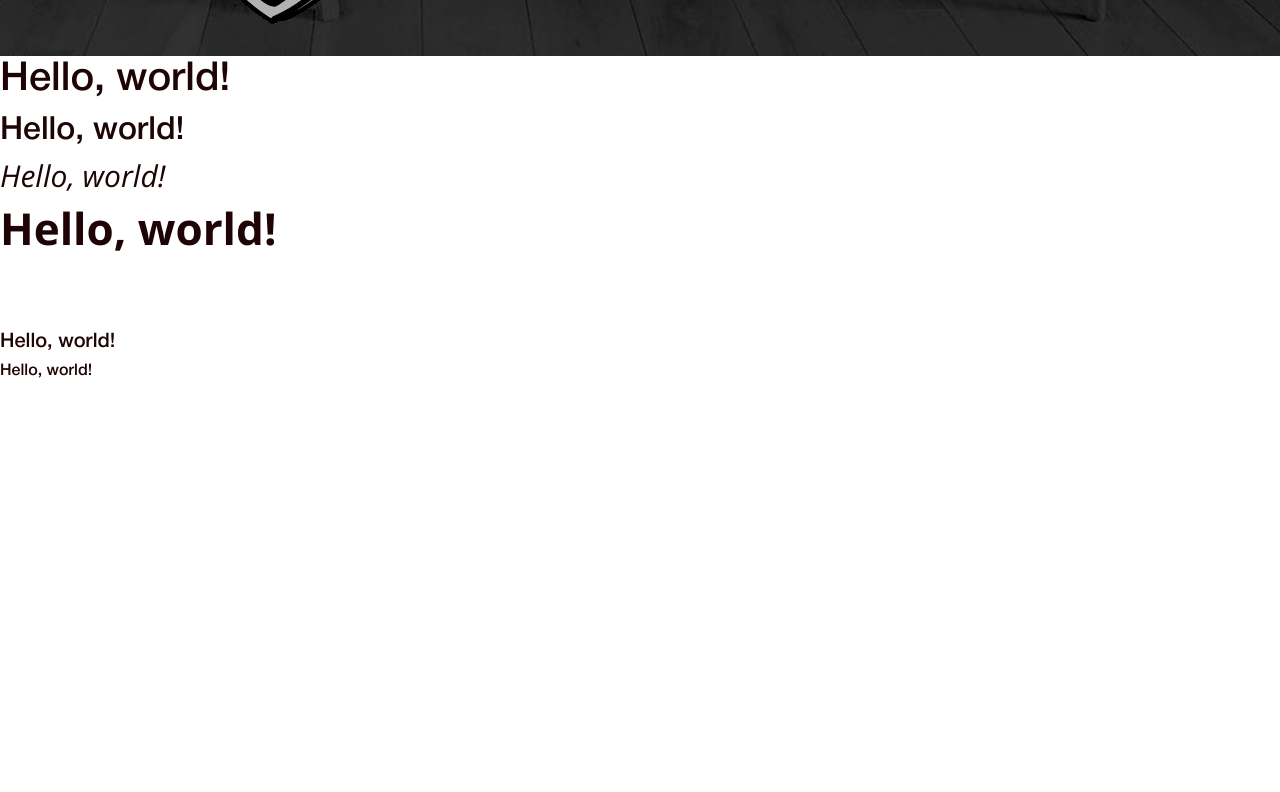
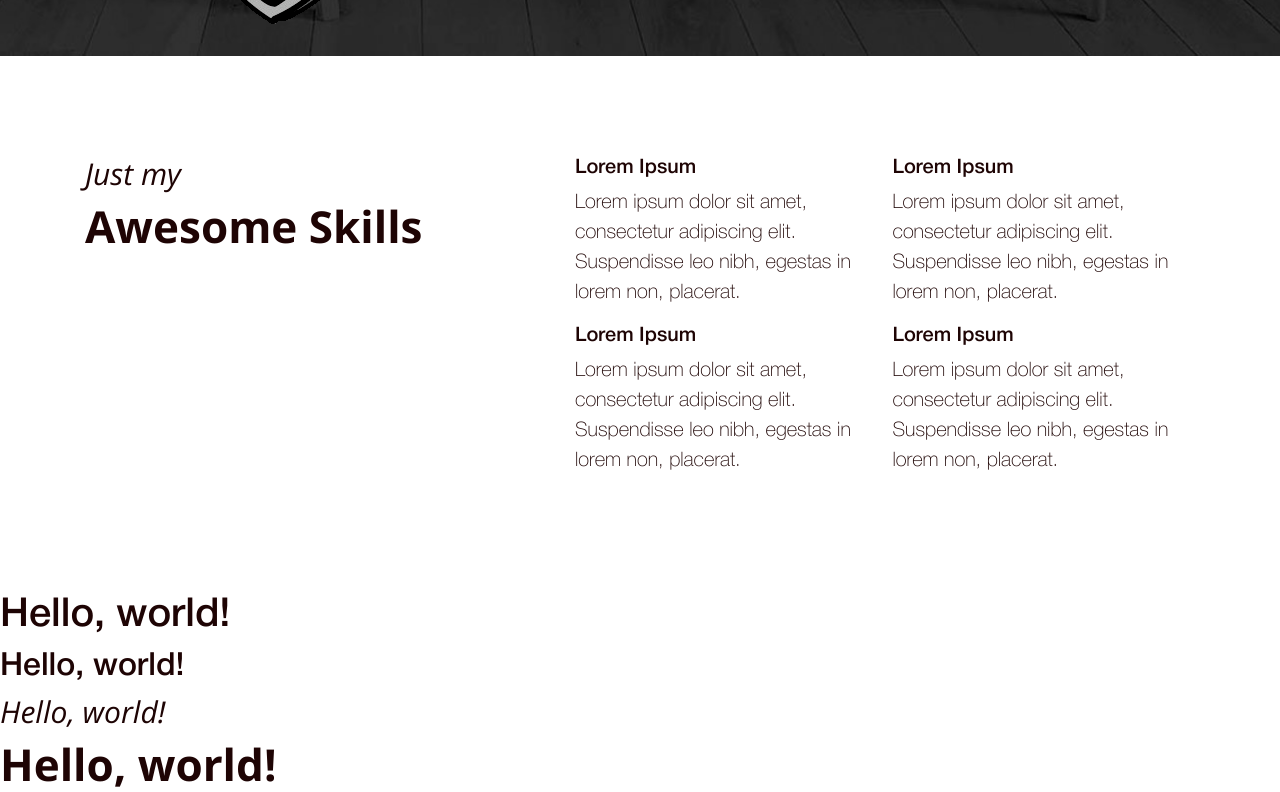
Before and after one commit to markevillive/Knight, a plain HTML site: page index.html in a window 1280 px wide. Shown: the part 744-1536 px from the top of the page. Before the commit the page ends 1133 px from the top, so only its background shows below. Drawn offline with nearby package versions, Linux system fonts and the light colour scheme.

Commit message:
section 1

```diff
--- a/index.html
+++ b/index.html
@@ -72,6 +72,57 @@
         </div><!--------------------------END ROW--------------------------------------------------->
     </div><!-------------------------------------END CONTAINER------------------------------------------------>
 </header>
+<section class="section-skills">
+    <div class="container">
+    <div class="row">
+        <div class="col-md-5">
+            <h3>Just my</h3>
+            <h4>Awesome Skills</h4>
+
+        </div>
+        <!---------------------------END COL-MD-5 -------------------------------->
+        <div class="col-md-7">
+            <div class="container">
+                <div class="row">
+                    <div class="col-sm-6">
+                        <h5>Lorem Ipsum</h5>
+                        <p>
+                            Lorem ipsum dolor sit amet, consectetur adipiscing elit. Suspendisse leo nibh, egestas in lorem non, placerat.
+                        </p>
+                    </div>
+                    <div class="col-sm-6">
+                        <h5>Lorem Ipsum</h5>
+                        <p>
+                            Lorem ipsum dolor sit amet, consectetur adipiscing elit. Suspendisse leo nibh, egestas in lorem non, placerat.
+                        </p>
+                    </div>
+                </div><!-----------END ROW-------------->
+            </div><!-------------------END CONTAINER-------------------->
+            <div class="container">
+                <div class="row">
+                    <div class="col-sm-6">
+                        <h5>Lorem Ipsum</h5>
+                        <p>
+                            Lorem ipsum dolor sit amet, consectetur adipiscing elit. Suspendisse leo nibh, egestas in lorem non, placerat.
+                        </p>
+                    </div>
+                    <div class="col-sm-6">
+                        <h5>Lorem Ipsum</h5>
+                        <p>
+                            Lorem ipsum dolor sit amet, consectetur adipiscing elit. Suspendisse leo nibh, egestas in lorem non, placerat.
+                        </p>
+                    </div>
+                </div>
+            </div><!-------------------END CONTAINER-------------------->
+
+        </div>
+        <!-----------------------------END COL-MD-7---------------------------------->
+    </div>
+    <!------------------------------END ROW---------------------------------------------->
+    </div>
+    <!------------------------------------------------END CONTAINER----------------------------------->
+</section>
+<!---------------------------------------------------END SECTION SKILLS------------------------------------------------->
 <h1>Hello, world!</h1>
 <h2>Hello, world!</h2>
 <h3>Hello, world!</h3>
```
Also changed, not shown: 1 other file.
